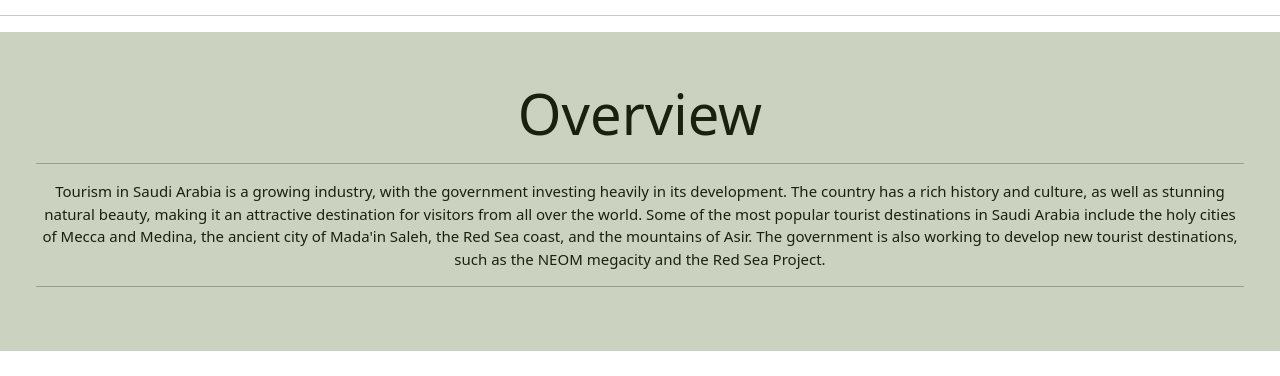
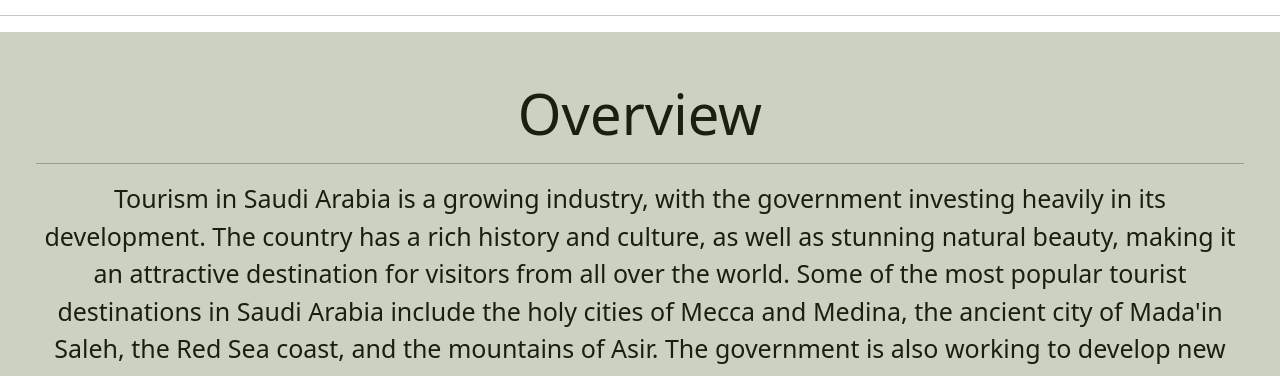
Before and after one commit to T-PYTHON-OCT-23/UNIT-2-PROJECT, a Django app: page / in a window 1280 px wide. Shown: the part 857-1233 px from the top of the page. Run offline with Django 4.2, Linux system fonts and the light colour scheme.

Commit message:
Project2-Updated

```diff
--- a/Tourister/main/static/css/main.css
+++ b/Tourister/main/static/css/main.css
@@ -44,6 +44,7 @@ body {
 }
 
 
+
 .card-img{
     display: flex;
     justify-content: center;
@@ -74,7 +75,7 @@ body {
 .box-para{
 position: relative;
 color: black;
-font-size: 15px;
+font-size: 25px;
 }
 
 .box-para::before{
--- a/Tourister/main/templates/main/home.html
+++ b/Tourister/main/templates/main/home.html
@@ -22,7 +22,7 @@ Home page
       <h1 class="display-4">Overview</h1>
       <p class="paragraph">
         <hr>
-        <div class="text-success">
+        <div class=" text-success">
         </div>        Tourism in Saudi Arabia is a growing industry, with the government investing heavily in its development. The country has a rich history and culture, as well as stunning natural beauty, making it an attractive destination for visitors from all over the world.
         Some of the most popular tourist destinations in Saudi Arabia include the holy cities of Mecca and Medina, the ancient city of Mada'in Saleh, the Red Sea coast, and the mountains of Asir.
         The government is also working to develop new tourist destinations, such as the NEOM megacity and the Red Sea Project.</p>
```
